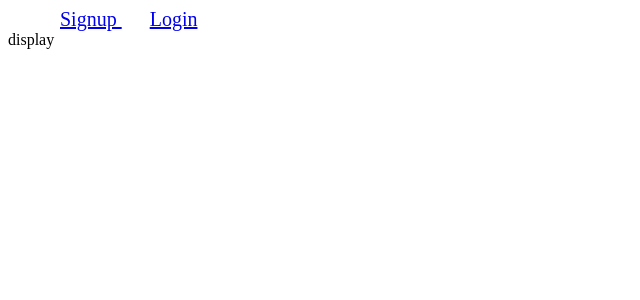
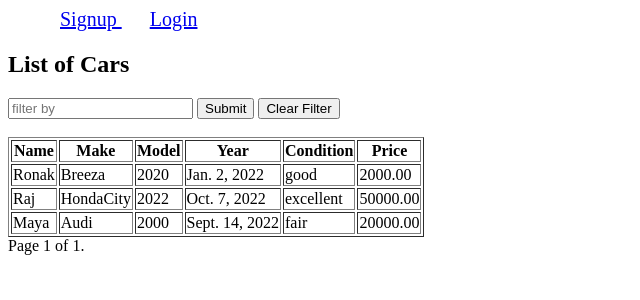
Before and after one commit to ankitasukhadiya/project-repo, a Django app: page /django_application/findcar/ in a window 1280 px wide. Shown: the top 300 px of the page, without its empty margins (0-640 px from the left). Run offline with Django 4.2, Linux system fonts and the light colour scheme; data comes from the database, SQL or seed files in the repository; both versions use the stored data as it was after the commit.

Commit message:
car demo

```diff
--- a/django_application/admin.py
+++ b/django_application/admin.py
@@ -1,6 +1,5 @@
 from django.contrib import admin
 from django.conf import settings
-
 from .models import Car,User,BuyCar
 
 admin.site.register(Car)
--- a/django_application/templates/base.html
+++ b/django_application/templates/base.html
@@ -4,9 +4,7 @@
   <body>&nbsp;&nbsp;&nbsp;&nbsp;&nbsp;&nbsp;&nbsp;&nbsp;&nbsp;&nbsp;&nbsp;&nbsp;
     <a href="login" style="font-size: 20px;">Signup </a>&nbsp;&nbsp;&nbsp;&nbsp;&nbsp;&nbsp;
     <a href="login" style="font-size: 20px;">Login </a><br>
-
-        {% block content %}
-
-        {% endblock %}
   </body>
 </html>
+{% block content %}
+{% endblock %}
--- a/django_application/templates/findcar.html
+++ b/django_application/templates/findcar.html
@@ -1,13 +1,48 @@
 {% extends 'base.html' %}
 {% block content %}
+<!DOCTYPE html>
+<head>
+    <body><h2>List of Cars</h2>
+        <form method="get">
+            <input type="text" placeholder="filter by" name="search" value="">
+            <input type="submit" value="Submit" name="save" />
+            <input type="submit" value="Clear Filter" name="save" /><br><br>
+            <table border="1">
+                <tr>
+                <th>Name</th>
+                <th>Make</th>
+                <th>Model</th>
+                <th>Year</th>
+                <th>Condition</th>
+                <th>Price</th></tr>
+                {% for x in data %}
+                <tr>
+                <td>{{ x.seller_name }}</td>
+                <td>{{ x.make }}</td>
+                <td>{{ x.model }}</td>
+                <td>{{ x.year }}</td>
+                <td>{{ x.condition }}</td>
+                <td>{{ x.asking_price }}</td>
+                {% endfor %}
+            </table>
+            <div class="pagination">
+                <span class="step-links">
+                    {% if data.has_previous %}
+                        <a href="?page=1">&laquo; first</a>
+                        <a href="?page={{ data.previous_page_number }}">previous</a>
+                    {% endif %}
 
-display
-<!-- <!DOCTYPE html>
-<head>
-    <body>
-        Display Car list
+                    <span class="current">
+                        Page {{ data.number }} of {{ data.paginator.num_pages }}.
+                    </span>
+
+                    {% if data.has_next %}
+                        <a href="?page={{ data.next_page_number }}">next</a>
+                        <a href="?page={{ data.paginator.num_pages }}">last &raquo;</a>
+                    {% endif %}
+                </span>
+            </div>
+        </form>
     </body>
-</head> -->
-
-
+</head>
 {% endblock %}
--- a/django_application/templates/home.html
+++ b/django_application/templates/home.html
@@ -1,8 +1,5 @@
 {% extends 'base.html' %}
 {% block content %}
-
-    <a href="{% url 'django_application:carlist' %}">Car List:</a><br>
+    <a href="{% url 'django_application:carlist'  %}">Car List:</a><br>
     <a href="{% url 'django_application:findcar' %}">Find Car:</a>
-
-
 {% endblock %}
--- a/django_application/views.py
+++ b/django_application/views.py
@@ -1,9 +1,10 @@
 from django.shortcuts import redirect, render
 from django.http import HttpResponse
 from django.template import loader
-from .models import Car
+from .models import Car,BuyCar,User
 from .forms import CarForm
 from django.core.paginator import Paginator
+from django.db.models import Q
 
 
 def home(request):
@@ -13,25 +14,30 @@ def base(request):
     return render(request,'base.html')
 
 def thankyou(request):
-    return render(request,'thankyou.html')
+    data = Car.objects.all().values()
+    context = {
+        'data' : data,
+    }
+    return render(request,'thankyou.html',context)
 
 def carlist(request):
-    # return render(request,'carlist.html')
     form = CarForm
     if 'save' in request.POST :
-        data = CarForm(request.POST, request.FILES)
+        data = CarForm(request.POST)
         if data.is_valid():
             data.save()
             return redirect('django_application:thankyou')
     return render(request , 'carlist.html',{'form':form})
 
 def findcar(request):
-    return render(request,'findcar.html')
-    # data = Car.objects.all()
-    # paginator = Paginator(data, 5)
-    # page_number = request.GET.get('page')
-    # data = paginator.get_page(page_number)
-    # context = {
-    #         'data': data,
-    #     }
-    # return render(request, "findcar.html", context)
+    data = Car.objects.all()
+    searchdata = request.GET.get('search')
+    if searchdata is not None:
+        data = data.filter(Q(make__icontains = searchdata) | Q(year__icontains = searchdata)).distinct()
+    paginator = Paginator(data,10)
+    page_number = request.GET.get('page')
+    data = paginator.get_page(page_number)
+    context = {
+        'data' : data
+    }
+    return render(request,'findcar.html',context)
```
Also changed, not shown: django_application/templates/thankyou.html (+27 -2 lines), db.sqlite3.
